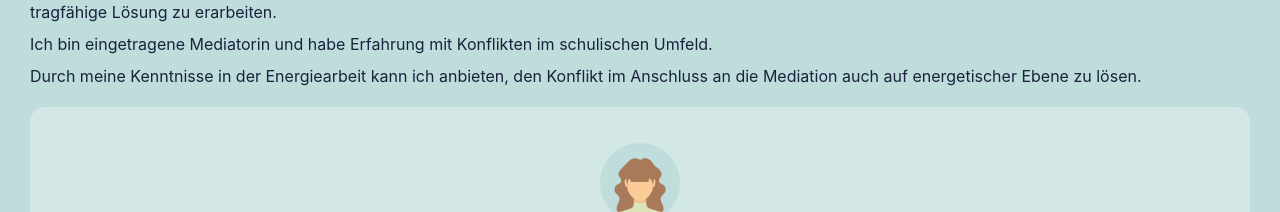
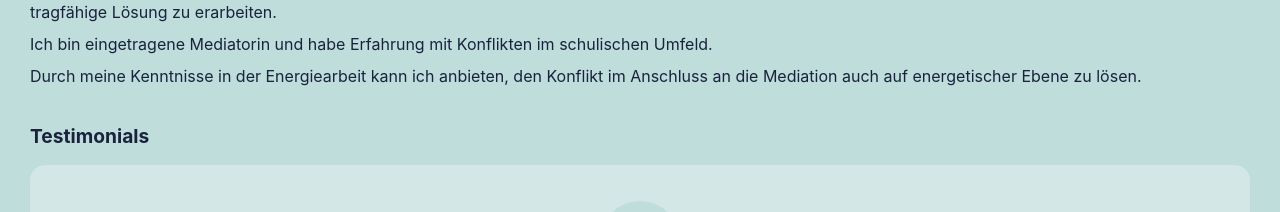
Before and after one commit to JohannaKoellner/agathekoellner, a React (Vite) app in the folder agathekoellner/: page / in a window 1280 px wide. Shown: the part 2321-2533 px from the top of the page. Built offline with nearby package versions, Linux system fonts and the light colour scheme.

Commit message:
testimonials scrolling

```diff
--- a/agathekoellner/src/components/Testimonials.jsx
+++ b/agathekoellner/src/components/Testimonials.jsx
@@ -9,7 +9,6 @@ const Testimonials = () => {
     const [curr, setCurr] = useState(0);
 
     const prev = () => {
-        console.log('prev executed');
         setCurr((curr) => (curr === 0 ? testimonialData.length - 1 : curr - 1));
     }
 
@@ -18,6 +17,8 @@ const Testimonials = () => {
 
 
     return (
+        <>
+        <h2 id="testimonials" className="sections">Testimonials</h2>
         <div className="testimonials">
             <div className="carousel" style={{transform: `translateX(-${curr * 105}%)`}}>
                 {testimonialData.map((t) => (
@@ -37,6 +38,7 @@ const Testimonials = () => {
                 </button>
             </div>
         </div>
+        </>
     )
 }
 
--- a/agathekoellner/src/index.css
+++ b/agathekoellner/src/index.css
@@ -218,7 +218,7 @@ address {
   position: absolute;
   align-items: center;
   inset: 0;
-  padding: 10px;
+  padding: 0 10px 0 10px;
 }
 
 button {
```
